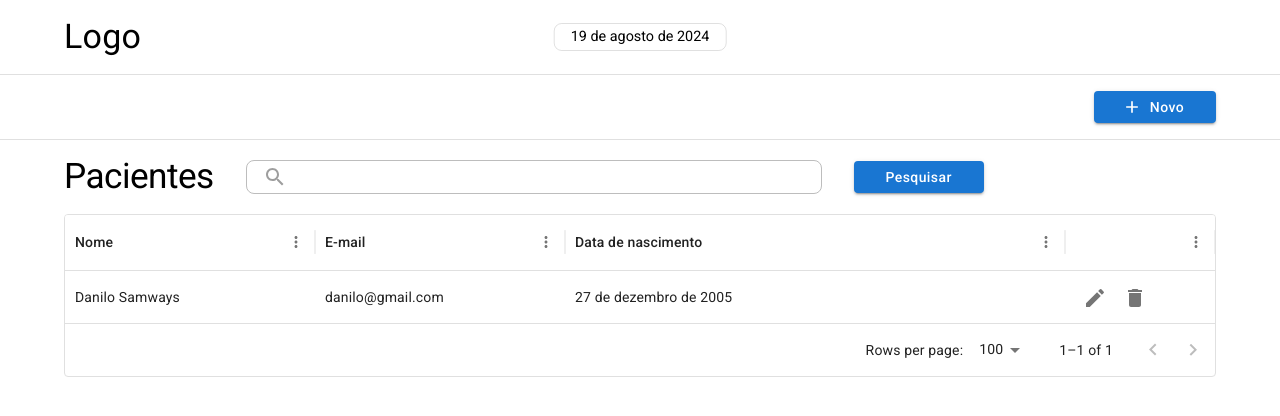
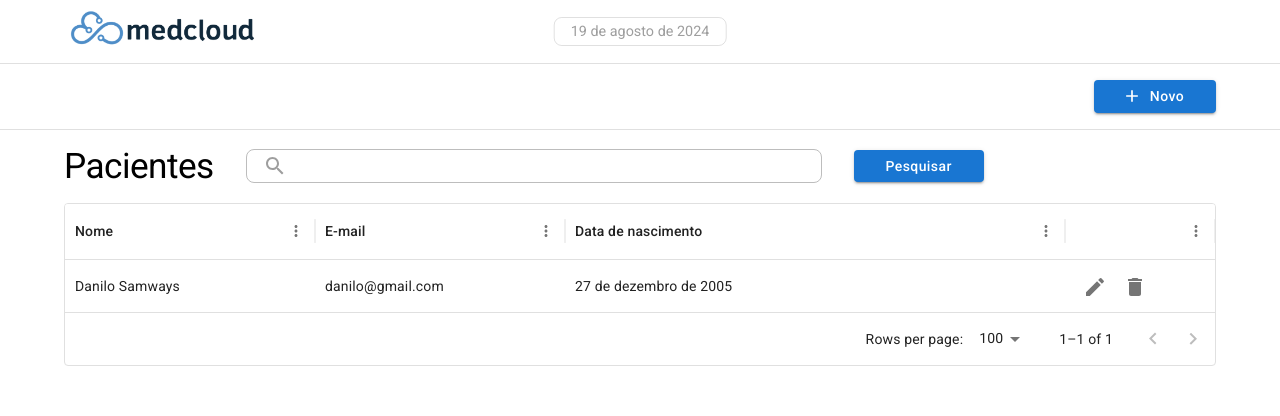
Before and after one commit to DaniloSamways/Desafio-FullStack-Medcloud, a Next.js app in the folder frontend/: page / in a window 1280 px wide. Shown: the top 416 px of the page. Built offline with nearby package versions, Linux system fonts and the light colour scheme.

Commit message:
feat: melhorias header

```diff
--- a/frontend/src/components/Header/Calendar.tsx
+++ b/frontend/src/components/Header/Calendar.tsx
@@ -16,6 +16,7 @@
         border: "1px solid",
         borderRadius: "var(--border-radius)",
         borderColor: "divider",
+        color: "grey.500",
         px: 2,
         py: 0.6,
         fontSize: "0.9rem",
--- a/frontend/src/components/Header/index.tsx
+++ b/frontend/src/components/Header/index.tsx
@@ -1,6 +1,8 @@
 import { Box, Typography } from "@mui/material";
 import { Calendar } from "./Calendar";
 import Link from "next/link";
+import Logo from "@/assets/logo.png";
+import Image from "next/image";
 
 export function Header() {
   return (
@@ -12,13 +14,13 @@
         alignItems: "center",
         justifyContent: "space-between",
         px: "var(--padding-x)",
-        py: "var(--padding-y)",
+        py: 1,
         borderBottom: "1px solid",
         borderColor: "divider",
       }}
     >
       <Link href="/">
-        <Typography variant="h4">Logo</Typography>
+        <Image src={Logo} alt="Logo" width={200} />
       </Link>
       <Calendar />
     </Box>
```
Also changed, not shown: frontend/src/assets/logo.png (added).
